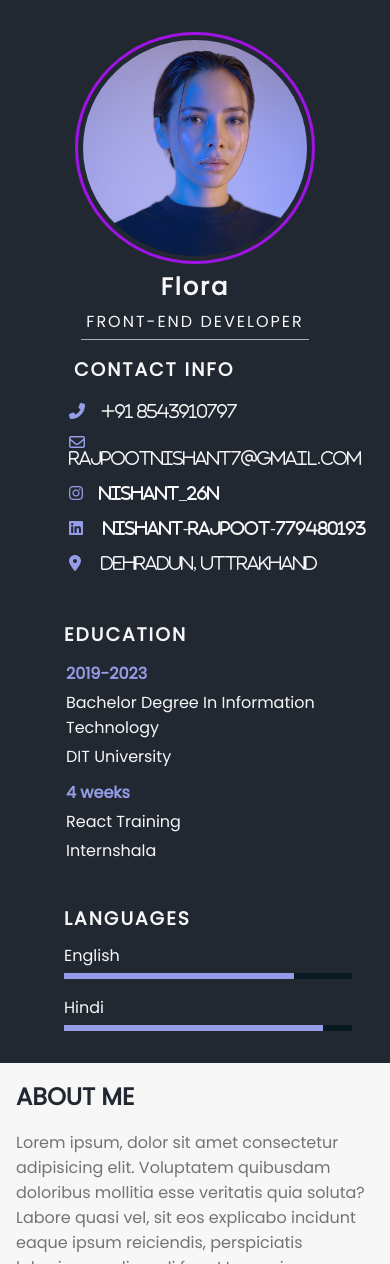
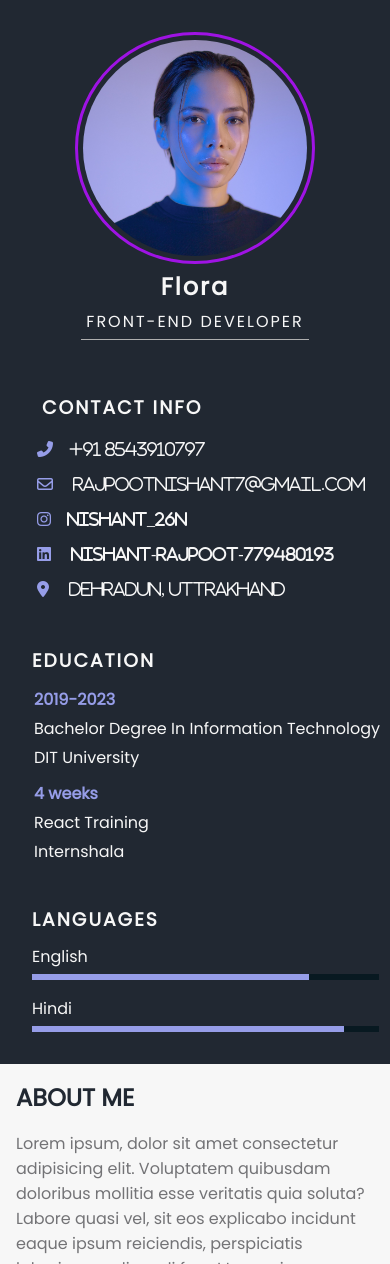
Before and after one commit to nishant26n/resume-sample, a plain HTML site: page index.html in a window 390 px wide. Shown: the top 1264 px of the page. Drawn offline with Linux system fonts and the light colour scheme.

Commit message:
last commit

```diff
--- a/style.css
+++ b/style.css
@@ -191,4 +191,21 @@ body {
     width: 100%;
     padding-right: 1rem;
   }
+
+  .languages ul {
+    width: 93%;
+    padding-right: 1rem;
+  }
+
+  .contact {
+    margin-top: 3rem;
+  }
+
+  .contact,
+  .education,
+  .edu-header,
+  .language-header,
+  .languages ul {
+    margin-left: 2rem;
+  }
 }
```
